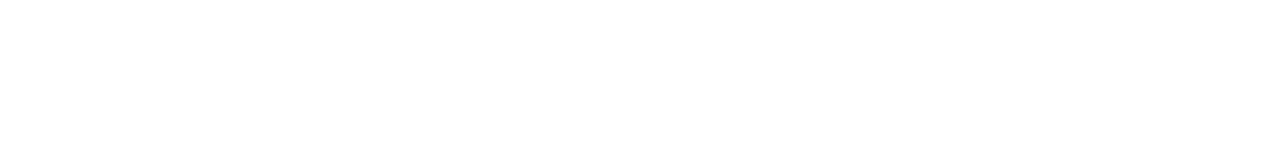
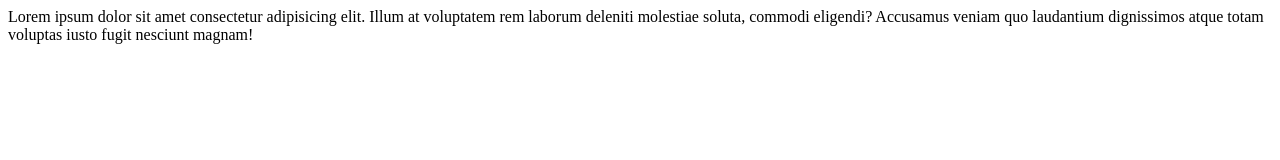
Before and after one commit to mehmetakif00/kodluyoruzilkrepo, a plain HTML site: page index.html in a window 1280 px wide. Drawn offline with Linux system fonts and the light colour scheme.

Commit message:
index ch

```diff
--- a/index.html
+++ b/index.html
@@ -7,6 +7,7 @@
     <title>Document</title>
 </head>
 <body>
+    Lorem ipsum dolor sit amet consectetur adipisicing elit. Illum at voluptatem rem laborum deleniti molestiae soluta, commodi eligendi? Accusamus veniam quo laudantium dignissimos atque totam voluptas iusto fugit nesciunt magnam!
 
 </body>
 </html>
```
